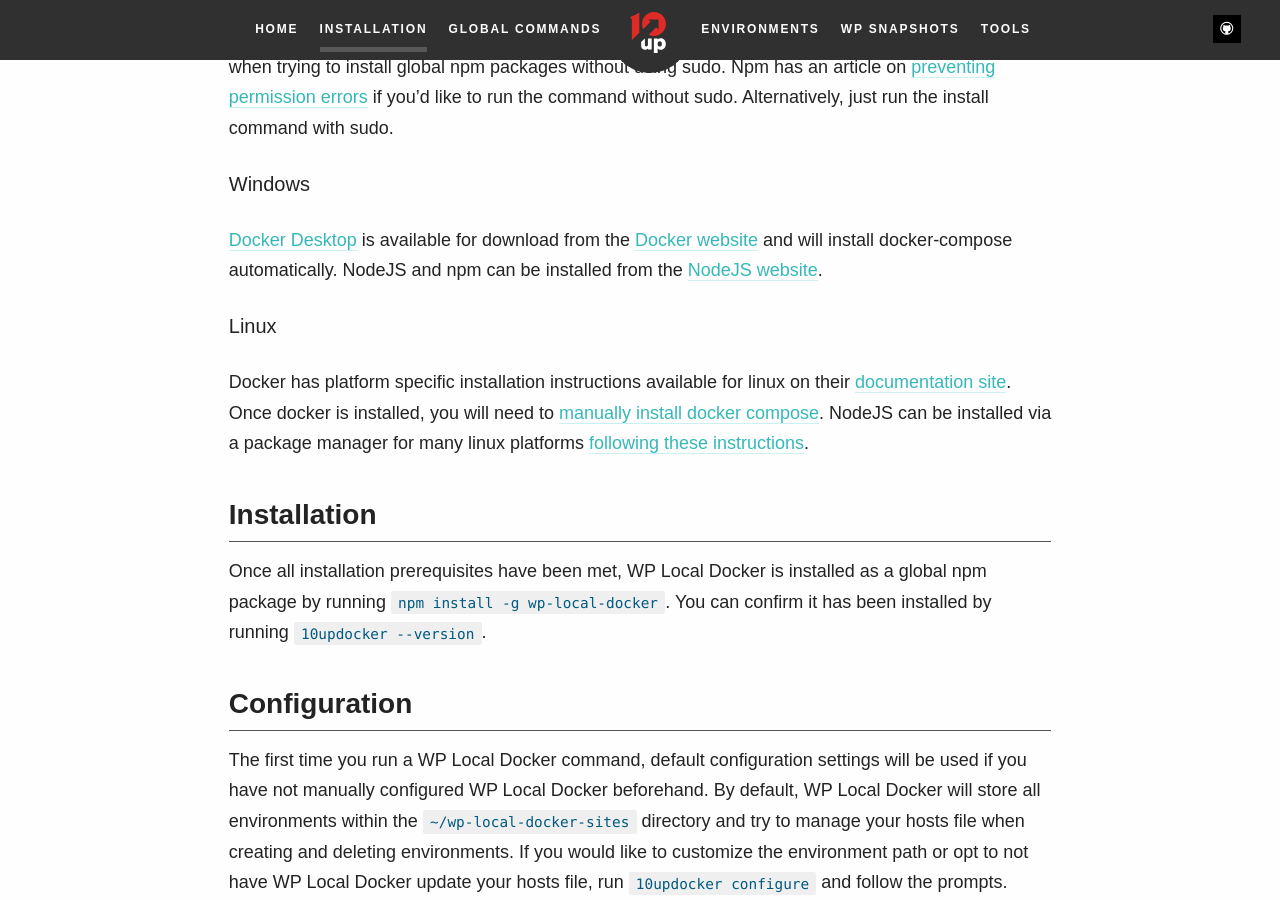
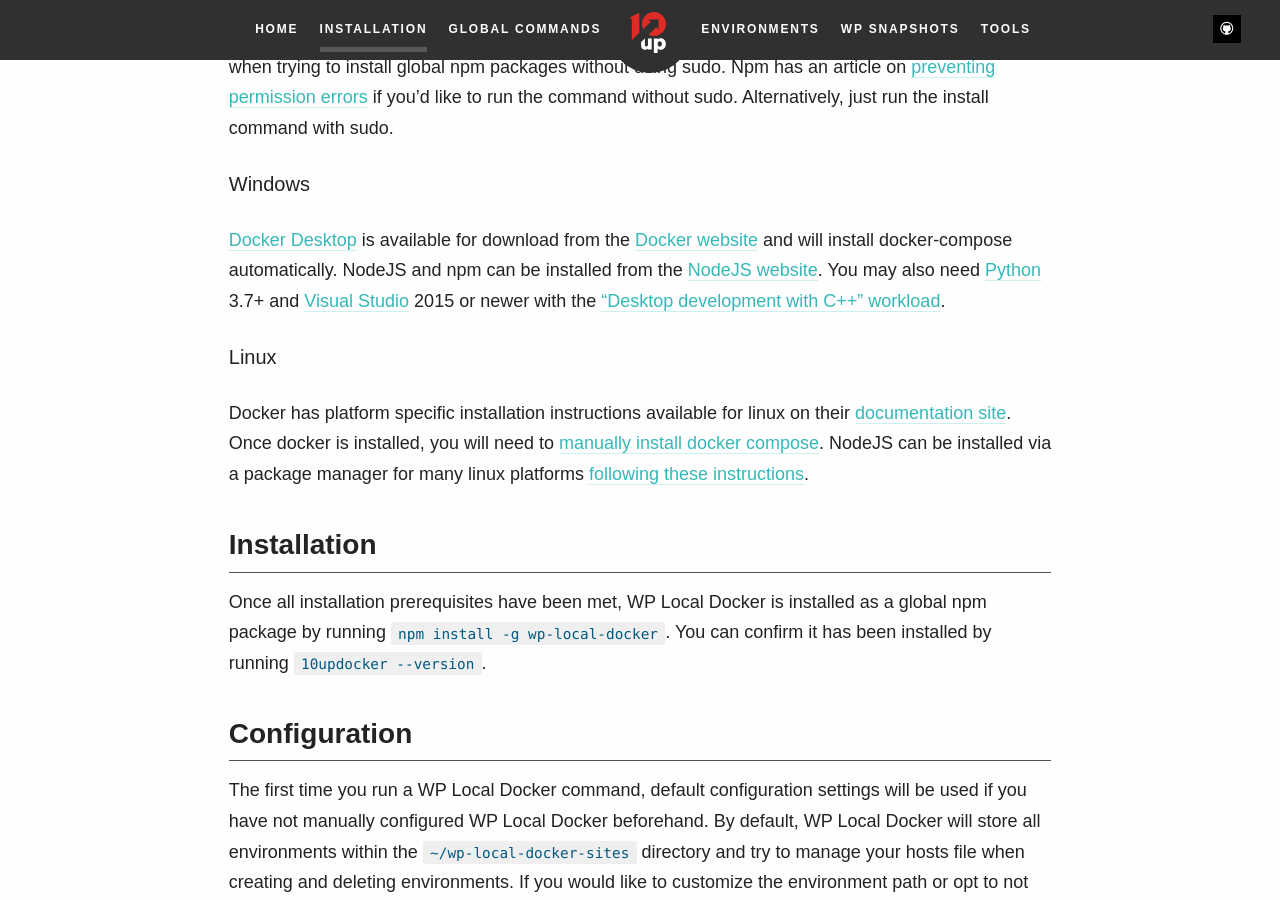
Before and after one commit to 10up/wp-local-docker-docs, a Jekyll site: the page built from installation.md, in a window 1280 px wide and 900 px high, scrolled down 775 px. Built offline with Jekyll 4.4.1, drawn with Linux system fonts in a browser that asks for light colours; some web fonts are replaced.

Commit message:
add python and visual studio to windows Installation.md
Co-Authored-By: Emilse O. <72326632+eugecodes@users.noreply.github.com>

```diff
--- a/_includes/markdown/Installation.md
+++ b/_includes/markdown/Installation.md
@@ -16,7 +16,7 @@ if you'd like to run the command without sudo. Alternatively, just run the insta
 
 #### Windows
 [Docker Desktop](https://docs.docker.com/docker-for-windows/install/) is available for download from the [Docker website](https://docs.docker.com/docker-for-windows/install/) and will
-install docker-compose automatically. NodeJS and npm can be installed from the [NodeJS website](https://nodejs.org).
+install docker-compose automatically. NodeJS and npm can be installed from the [NodeJS website](https://nodejs.org). You may also need [Python](https://www.python.org/downloads/windows/) 3.7+ and [Visual Studio](https://visualstudio.microsoft.com/downloads/) 2015 or newer with the [“Desktop development with C++” workload](https://docs.microsoft.com/en-us/cpp/build/vscpp-step-0-installation?view=msvc-160).
 
 #### Linux
 Docker has platform specific installation instructions available for linux on their [documentation site](https://docs.docker.com/install/#supported-platforms).
```
